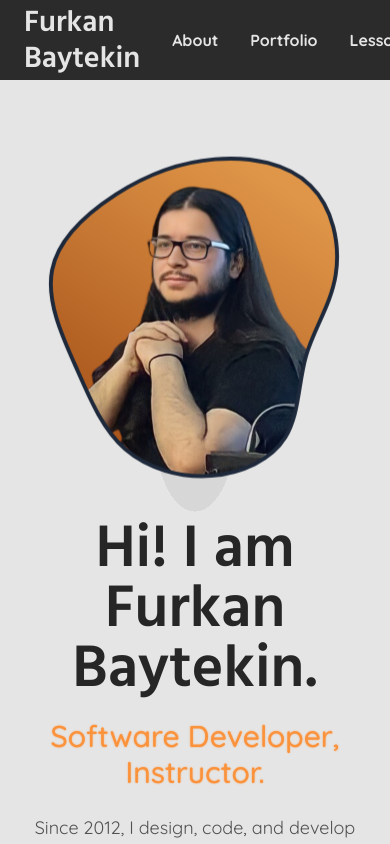
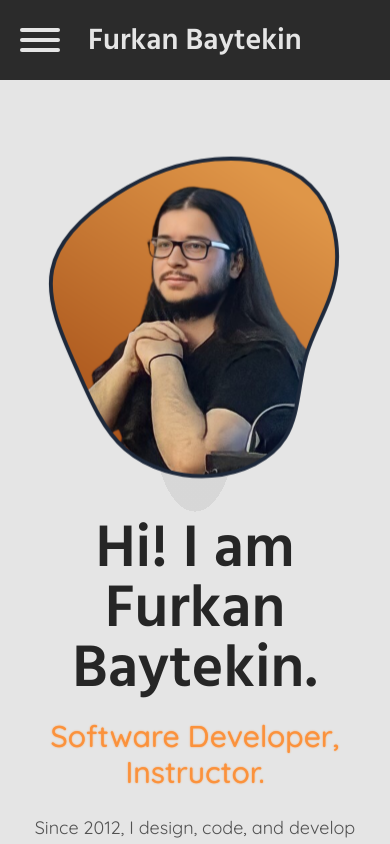
Before and after one commit to Elagoht/furkanbaytekin.dev, a React (Create React App) app: page / in a window 390 px wide. Shown: the top 844 px of the page. Built offline with nearby package versions, Linux system fonts and the light colour scheme.

Commit message:
feat: collapsible menu

```diff
--- a/package.json
+++ b/package.json
@@ -6,6 +6,7 @@
     "@testing-library/jest-dom": "^5.16.5",
     "@testing-library/react": "^13.4.0",
     "@testing-library/user-event": "^13.5.0",
+    "classnames": "^2.3.2",
     "framer-motion": "^10.12.17",
     "lucide-react": "^0.252.0",
     "react": "^18.2.0",
--- a/src/components/Header/NavBar.jsx
+++ b/src/components/Header/NavBar.jsx
@@ -1,7 +1,7 @@
 import NavBarItem from './NavBarItem'
 
 export default function NavBar() {
-  return <nav id="nav-header">
+  return <nav id="nav-header" className="max-md:flex-col w-full">
     <NavBarItem url={"about"}>About</NavBarItem>
     <NavBarItem url={"portfolio"}>Portfolio</NavBarItem>
     <NavBarItem url={"lessons"}>Lessons</NavBarItem>
--- a/src/components/Header/NavBarItem.jsx
+++ b/src/components/Header/NavBarItem.jsx
@@ -1,6 +1,7 @@
 import { NavLink } from 'react-router-dom'
 
 export default function NavBarItem({ children, url, external }) {
+
   return <NavLink className={({ isActive }) => isActive ? "text-orange-400 hover:text-orange-300" : ""}
     target={external ? "_blank" : undefined}
     rel={external ? "noreferrer" : undefined}
--- a/src/components/Header/index.jsx
+++ b/src/components/Header/index.jsx
@@ -1,21 +1,49 @@
 import NavBar from './NavBar'
-
 import SocialBar from './SocialBar'
-import { Link, Outlet } from "react-router-dom"
+import { Link } from "react-router-dom"
+import classNames from 'classnames'
+import { useMenu } from '../../contexts/MenuContext'
+import { useCallback, useEffect } from 'react'
 
 export default function Header() {
-  return <>
-    <header>
-      <div className="container px-2 flex justify-between items-center">
-        <Link to="/" className="font-title font-bold text-3xl h-20 flex items-center px-4">
+
+  const { menu, setMenu } = useMenu()
+
+  useEffect(() => {
+    // Check for window resize and manage menu visibility
+    let minimized = true
+    window.addEventListener("resize", (event) => {
+      if (event.target.innerWidth < 768) {
+        if (!minimized) {
+          setMenu(false)
+        }
+        minimized = true
+      } else {
+        minimized = false
+        setMenu(true)
+      }
+    })
+    // Initialize menu visibility
+    setMenu(window.innerWidth > 768)
+  }, [])
+
+
+  return <header>
+    <div className="container px-2 flex justify-between items-center">
+      <div className="flex">
+        <button onClick={() => setMenu(prev => !prev)} className="md:hidden">
+          <div className={classNames("origin-top-left", { "rotate-45 translate-y-[-3px] translate-x-2": menu })}></div>
+          <div className={classNames({ "opacity-0": menu })}></div>
+          <div className={classNames("origin-bottom-left", { "-rotate-45 translate-y-[3px] translate-x-2": menu })}></div>
+        </button>
+        <Link onClick={() => setMenu(false)} to="/" className="font-title font-bold text-3xl h-20 flex items-center px-4">
           Furkan Baytekin
         </Link>
-        <div className="flex">
-          <NavBar />
-          <SocialBar />
-        </div>
       </div>
-    </header>
-    <Outlet />
-  </>
+      <div id="navbar-con" onClick={() => setMenu(false)} className={menu ? "" : "max-md:!-left-full max-md:opacity-0"}>
+        <NavBar />
+        <SocialBar />
+      </div>
+    </div>
+  </header>
 }
--- /dev/null
+++ b/src/contexts/MenuContext.js
@@ -0,0 +1,14 @@
+import { createContext, useContext, useState } from 'react'
+
+const Context = createContext()
+
+export default function MenuContext({ children }) {
+
+  const [menu, setMenu] = useState(false)
+
+  return <Context.Provider value={{ menu, setMenu }}>
+    {children}
+  </Context.Provider>
+}
+
+export const useMenu = () => useContext(Context)
--- a/src/index.css
+++ b/src/index.css
@@ -27,14 +27,24 @@
   header {
     @apply bg-neutral-900 fixed top-0 left-0 right-0 z-50 text-neutral-200 bg-opacity-90 backdrop-blur;
   }
+  header button {
+    @apply flex flex-col gap-[.375rem] w-20 h-20 flex-shrink-0 justify-center items-center -mx-2;
+  }
+  header button div {
+    transition-timing-function: cubic-bezier(.5,-.5,.5,1.5) !important;
+    @apply bg-neutral-200 w-10 h-1 rounded-full transition-all;
+  }
   header nav {
     @apply flex;
   }
+  header #navbar-con {
+    @apply flex max-md:fixed max-md:top-20 max-md:left-0 max-md:w-full max-md:flex-col max-md:bg-neutral-800 max-md:bg-opacity-80 max-md:backdrop-blur max-md:h-screen max-md:items-center transition-all z-10
+  }
   header nav a {
-    @apply text-neutral-200 font-semibold flex items-center justify-center h-20 px-4 hover:text-neutral-400 transition-colors;
+    @apply text-neutral-200 font-semibold flex items-center justify-center h-20 px-4 hover:text-neutral-400 transition-colors max-md:hover:bg-neutral-200 max-md:hover:bg-opacity-5;
   }
-  #nav-social-header a{
-    @apply px-2
+  #nav-social-header a {
+    @apply px-2 max-md:hidden
   }
   .font-title {
     font-family: 'Hind Siliguri', sans-serif;
--- a/src/index.js
+++ b/src/index.js
@@ -2,8 +2,11 @@ import React from 'react';
 import ReactDOM from 'react-dom/client';
 import App from './App';
 import "./index.css"
+import MenuContext from "./contexts/MenuContext"
 
 const root = ReactDOM.createRoot(document.getElementById('root'))
 root.render(
-  <App />
+  <MenuContext>
+    <App />
+  </MenuContext>
 )
```
Also changed, not shown: 1 other file (tests, documents, lock files or other folders).
